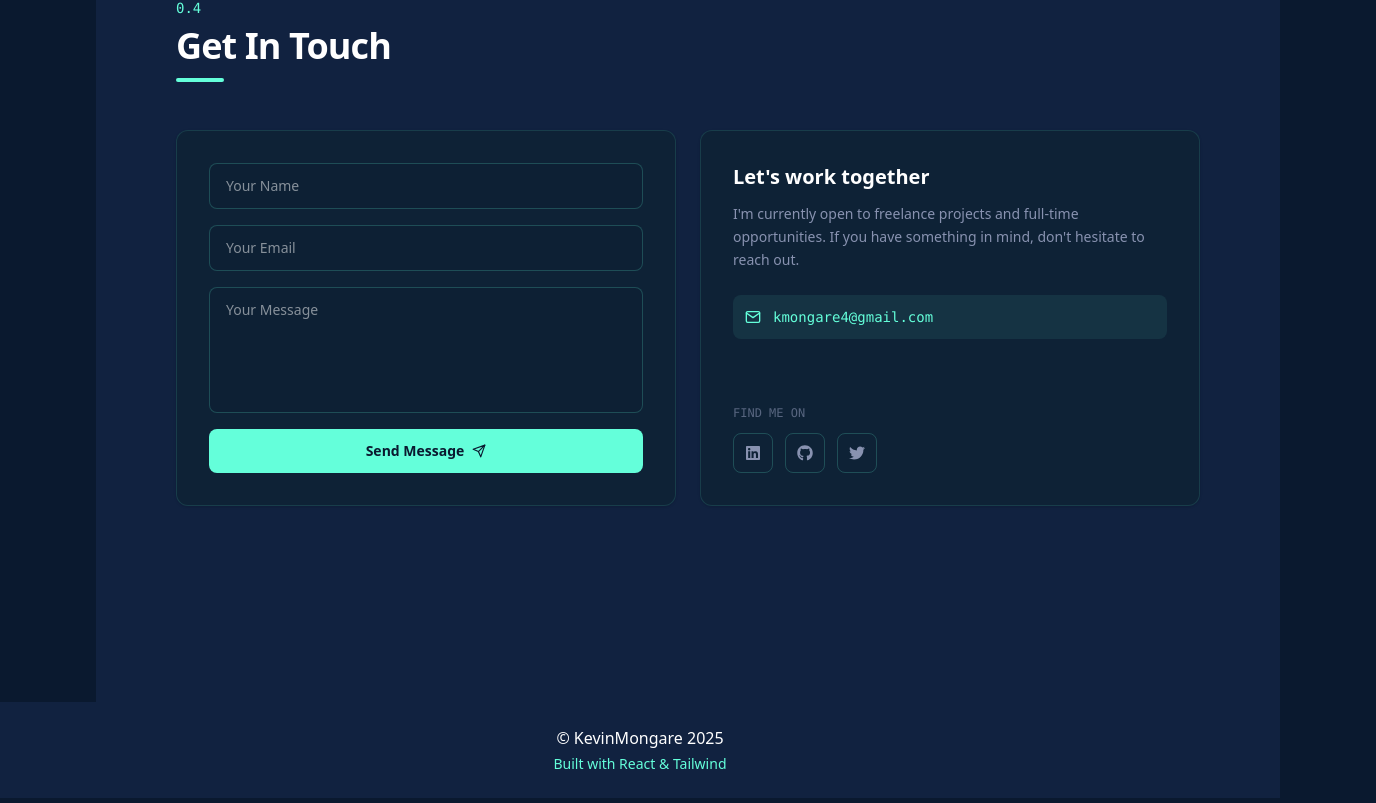
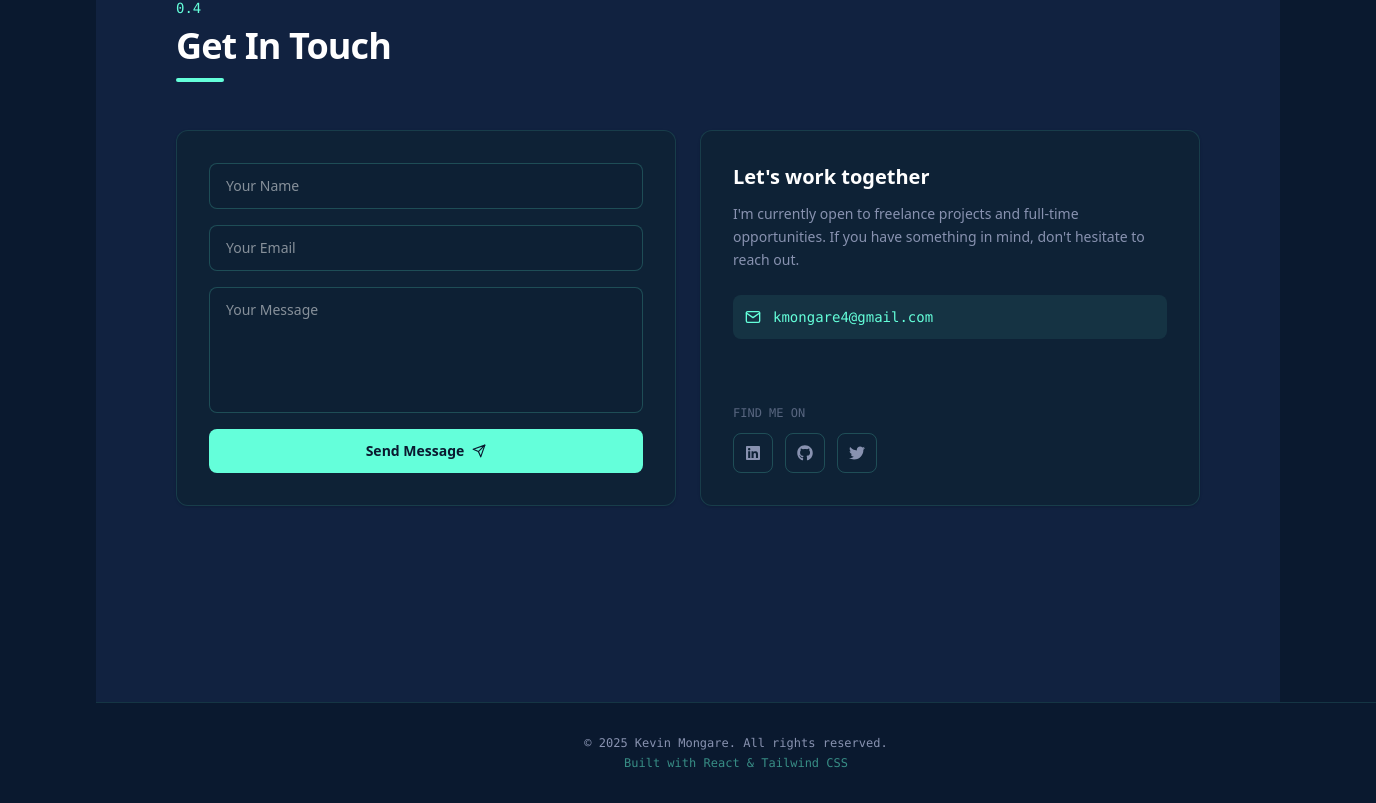
Before and after one commit to kevmongare/KevinMongare, a React (Vite) app: page / in a window 1280 px wide. Shown: the part 3298-4101 px from the top of the page, 1376 px wide, since content can reach past the window. Built offline with nearby package versions, Linux system fonts and the light colour scheme.

Commit message:
Update footer.tsx
Added md:ml-24 so it doesn't overlap the sidebar on desktop.

```diff
--- a/src/pages/LandingPage/Components/footer.tsx
+++ b/src/pages/LandingPage/Components/footer.tsx
@@ -1,20 +1,17 @@
 const FooterPart = () => {
   return (
     <footer
-      className="w-full py-6 flex flex-col items-center justify-center"
+      className="w-full py-8 flex flex-col items-center justify-center gap-1 md:ml-24"
       style={{
-        backgroundColor: "var(--bg-color-light)",
-        color: "var(--text-color-light)",
+        backgroundColor: "var(--bg-color)",
+        borderTop: "1px solid color-mix(in srgb, var(--accent-color) 12%, transparent)",
       }}
     >
-      <p className="text-sm sm:text-base text-center">
-        &copy; KevinMongare {new Date().getFullYear()}
+      <p className="font-mono text-xs" style={{ color: "var(--text-color)" }}>
+        &copy; {new Date().getFullYear()} Kevin Mongare. All rights reserved.
       </p>
-      <p
-        className="text-xs sm:text-sm mt-1"
-        style={{ color: "var(--accent-color)" }}
-      >
-        Built with React & Tailwind
+      <p className="font-mono text-xs opacity-50" style={{ color: "var(--accent-color)" }}>
+        Built with React & Tailwind CSS
       </p>
     </footer>
   );
```
